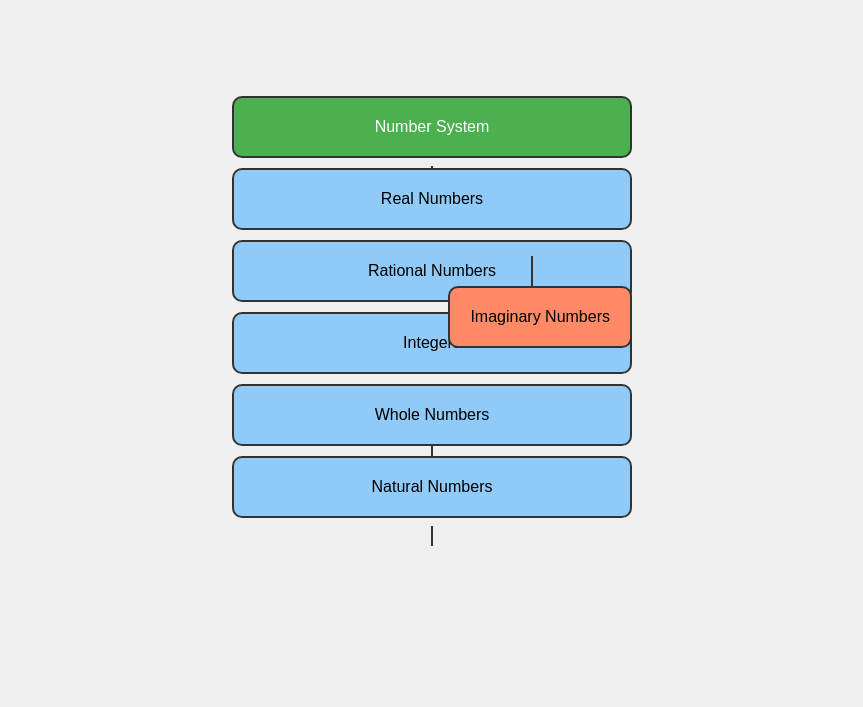
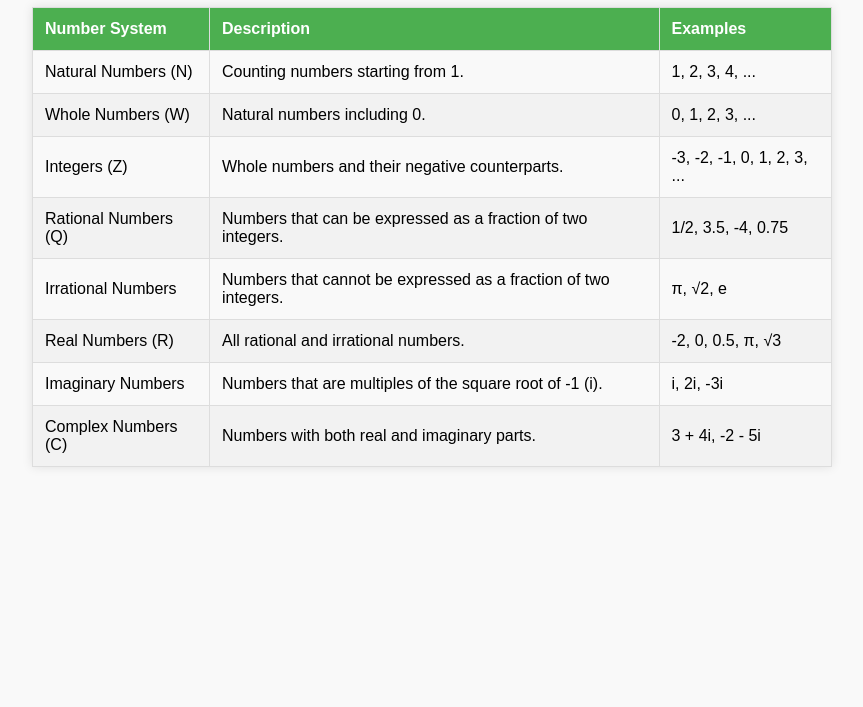
Before and after one commit to mhabib12345/math, a plain HTML site: page contents/number-system.html in a window 1280 px wide. Shown: the part 93-800 px from the top of the page, without its empty margins (208-1071 px from the left). Drawn offline with Linux system fonts and the light colour scheme.

Commit message:
Update number-system.html

```diff
--- a/contents/number-system.html
+++ b/contents/number-system.html
@@ -3,66 +3,94 @@
 <head>
 <meta charset="UTF-8">
 <meta name="viewport" content="width=device-width, initial-scale=1.0">
-<title>Number System Diagram</title>
+<title>Number System Table</title>
 <style>
   body {
     font-family: Arial, sans-serif;
-    display: flex;
-    justify-content: center;
-    align-items: center;
-    height: 100vh;
     margin: 0;
-    background-color: #f0f0f0;
+    padding: 20px;
+    background-color: #f9f9f9;
   }
-  .diagram-container {
-    width: 400px;
-    position: relative;
+  h1 {
+    text-align: center;
+    color: #333;
   }
-  .box {
-    padding: 20px;
-    border: 2px solid #333;
-    border-radius: 10px;
-    text-align: center;
-    position: relative;
+  table {
+    width: 100%;
+    max-width: 800px;
+    margin: 20px auto;
+    border-collapse: collapse;
+    box-shadow: 0px 0px 10px rgba(0, 0, 0, 0.1);
   }
-  .number-system {
+  th, td {
+    padding: 12px;
+    text-align: left;
+    border: 1px solid #ddd;
+  }
+  th {
     background-color: #4CAF50;
     color: white;
   }
-  .real, .imaginary, .rational, .irrational, .integer, .whole, .natural {
-    background-color: #90CAF9;
-    margin-top: 10px;
-  }
-  .imaginary {
-    background-color: #FF8A65;
-  }
-  .arrow {
-    position: absolute;
-    left: 50%;
-    transform: translateX(-50%);
-    width: 2px;
-    height: 20px;
-    background-color: #333;
+  tr:nth-child(even) {
+    background-color: #f2f2f2;
   }
 </style>
 </head>
 <body>
 
-<div class="diagram-container">
-  <div class="box number-system">Number System</div>
-  <div class="arrow" style="top: 70px;"></div>
-  <div class="box real">Real Numbers</div>
-  <div class="arrow" style="top: 160px;"></div>
-  <div class="box rational">Rational Numbers</div>
-  <div class="arrow" style="top: 250px;"></div>
-  <div class="box integer">Integers</div>
-  <div class="arrow" style="top: 340px;"></div>
-  <div class="box whole">Whole Numbers</div>
-  <div class="arrow" style="top: 430px;"></div>
-  <div class="box natural">Natural Numbers</div>
-  <div class="arrow" style="top: 160px; left: 300px; height: 70px;"></div>
-  <div class="box imaginary" style="position: absolute; top: 180px; right: 0;">Imaginary Numbers</div>
-</div>
+<h1>Number System Overview</h1>
+
+<table>
+  <thead>
+    <tr>
+      <th>Number System</th>
+      <th>Description</th>
+      <th>Examples</th>
+    </tr>
+  </thead>
+  <tbody>
+    <tr>
+      <td>Natural Numbers (N)</td>
+      <td>Counting numbers starting from 1.</td>
+      <td>1, 2, 3, 4, ...</td>
+    </tr>
+    <tr>
+      <td>Whole Numbers (W)</td>
+      <td>Natural numbers including 0.</td>
+      <td>0, 1, 2, 3, ...</td>
+    </tr>
+    <tr>
+      <td>Integers (Z)</td>
+      <td>Whole numbers and their negative counterparts.</td>
+      <td>-3, -2, -1, 0, 1, 2, 3, ...</td>
+    </tr>
+    <tr>
+      <td>Rational Numbers (Q)</td>
+      <td>Numbers that can be expressed as a fraction of two integers.</td>
+      <td>1/2, 3.5, -4, 0.75</td>
+    </tr>
+    <tr>
+      <td>Irrational Numbers</td>
+      <td>Numbers that cannot be expressed as a fraction of two integers.</td>
+      <td>π, √2, e</td>
+    </tr>
+    <tr>
+      <td>Real Numbers (R)</td>
+      <td>All rational and irrational numbers.</td>
+      <td>-2, 0, 0.5, π, √3</td>
+    </tr>
+    <tr>
+      <td>Imaginary Numbers</td>
+      <td>Numbers that are multiples of the square root of -1 (i).</td>
+      <td>i, 2i, -3i</td>
+    </tr>
+    <tr>
+      <td>Complex Numbers (C)</td>
+      <td>Numbers with both real and imaginary parts.</td>
+      <td>3 + 4i, -2 - 5i</td>
+    </tr>
+  </tbody>
+</table>
 
 </body>
 </html>
```
